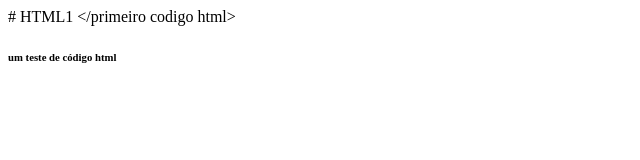
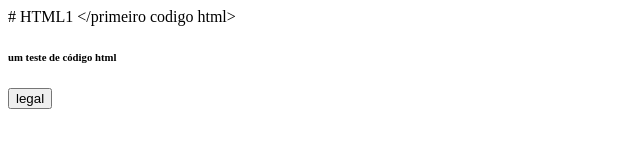
Before and after one commit to Polarssolaa/HTML1, a plain HTML site: page index.html in a window 1280 px wide. Shown: the whole page, without its empty margins (0-640 px from the left). Drawn offline with Linux system fonts and the light colour scheme.

Commit message:
Arquivo de código Html
um teste de html fds

```diff
--- a/index.html
+++ b/index.html
@@ -2,3 +2,4 @@
 &lt;/primeiro codigo html>
 <title>Teste de HTML por Polarssola</title>
 <h6>um teste de código html</h6>
+<button>legal</button>
```
